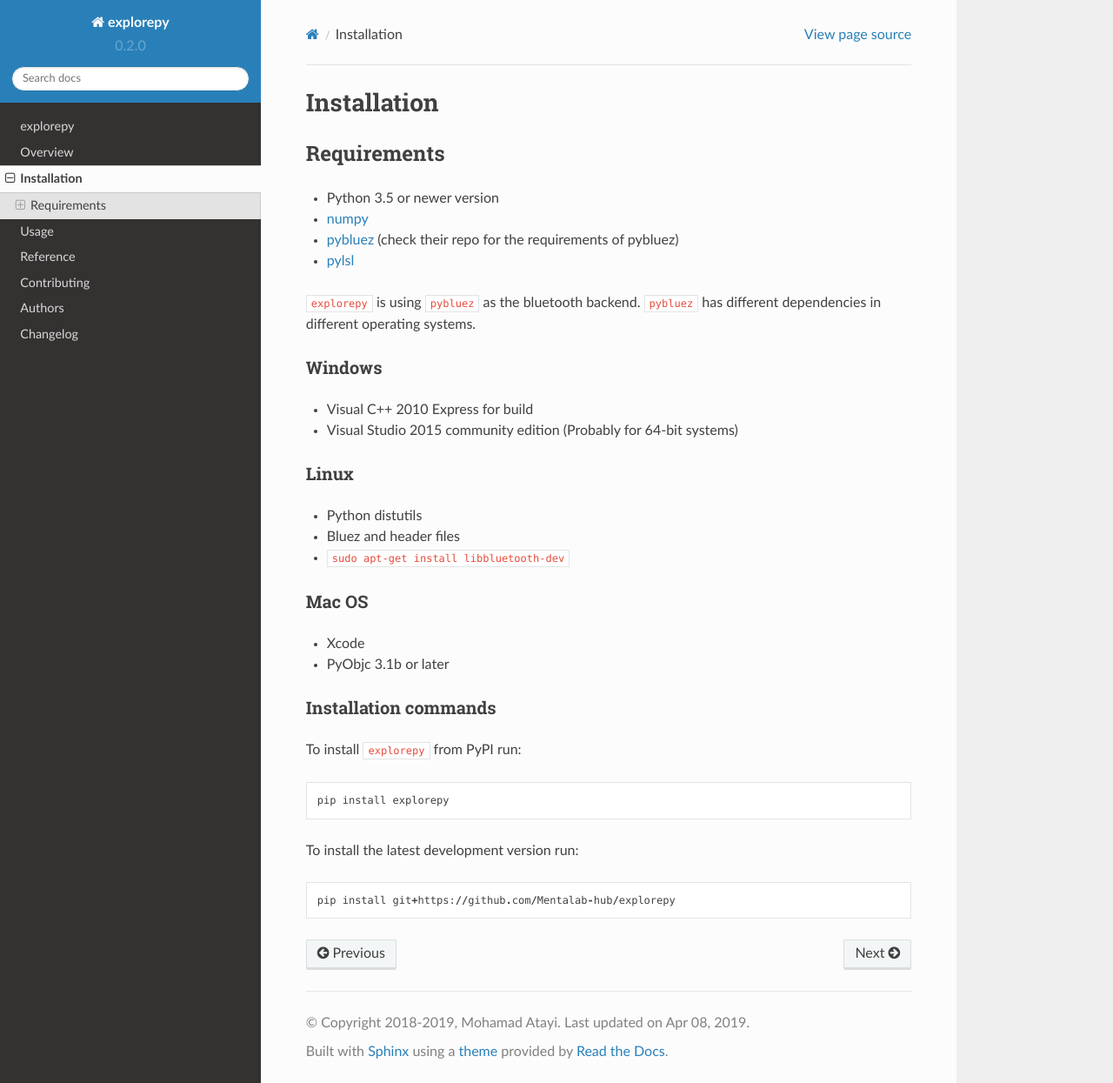
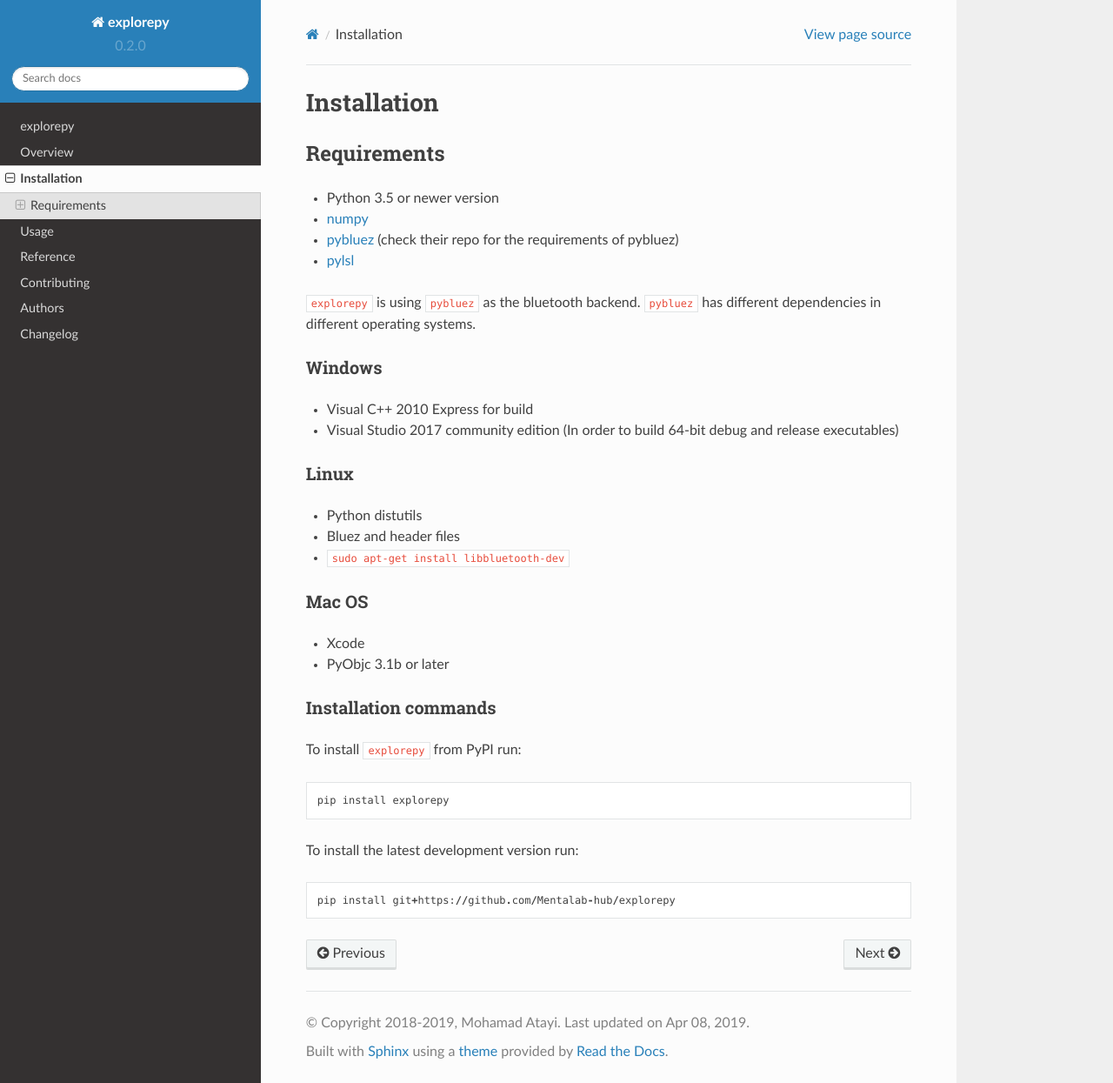
Before and after one commit to Mentalab-hub/explorepy, a Sphinx documentation site: the page built from docs/installation.rst, in a window 1280 px wide and 1245 px high. Shown: the whole window at 87% size. Built offline with Sphinx 7.4.7 and the Read the Docs theme 2.0.0, drawn with Linux system fonts in a browser that asks for light colours.

Commit message:
updated requirement for Windows

```diff
--- a/docs/installation.rst
+++ b/docs/installation.rst
@@ -15,7 +15,7 @@ Requirements
 Windows
 ^^^^^^^
 * Visual C++ 2010 Express for build
-* Visual Studio 2015 community edition (Probably for 64-bit systems)
+* Visual Studio 2017 community edition (In order to build 64-bit debug and release executables)
 
 Linux
 ^^^^^
```
